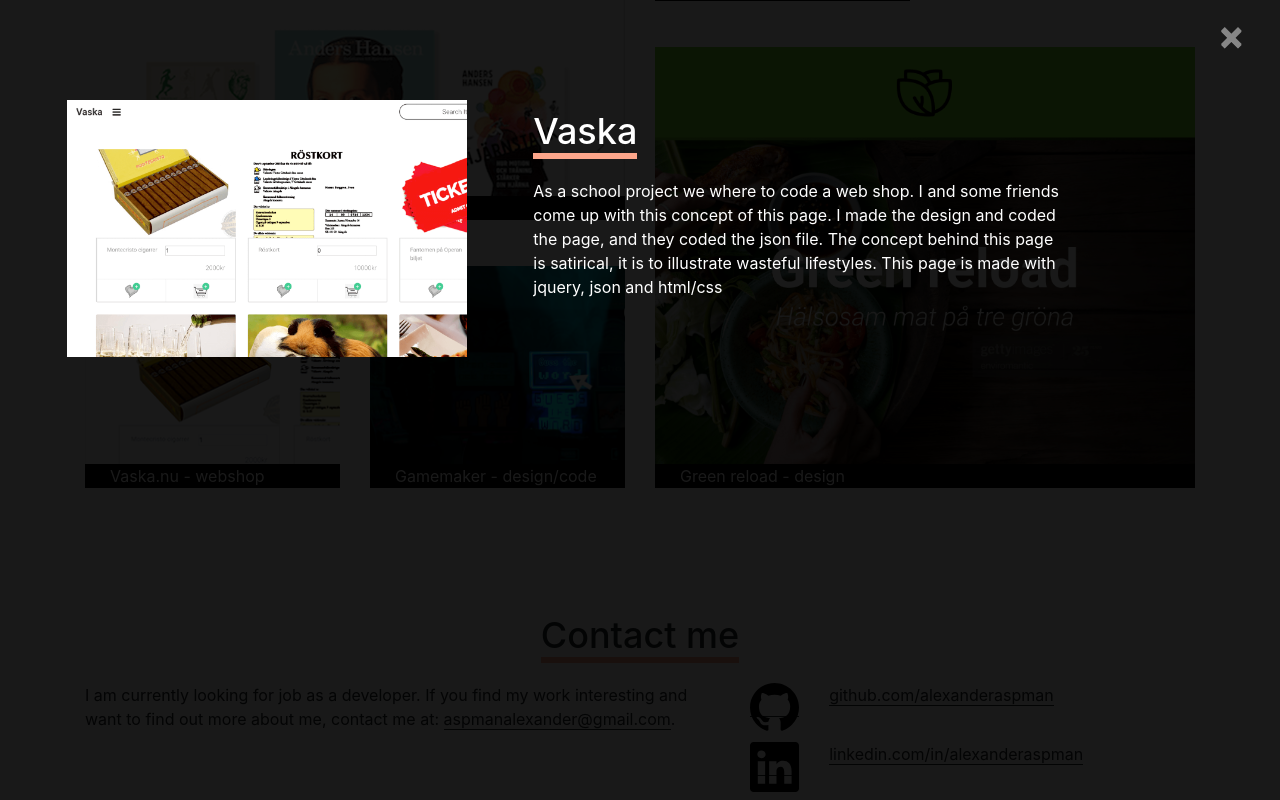
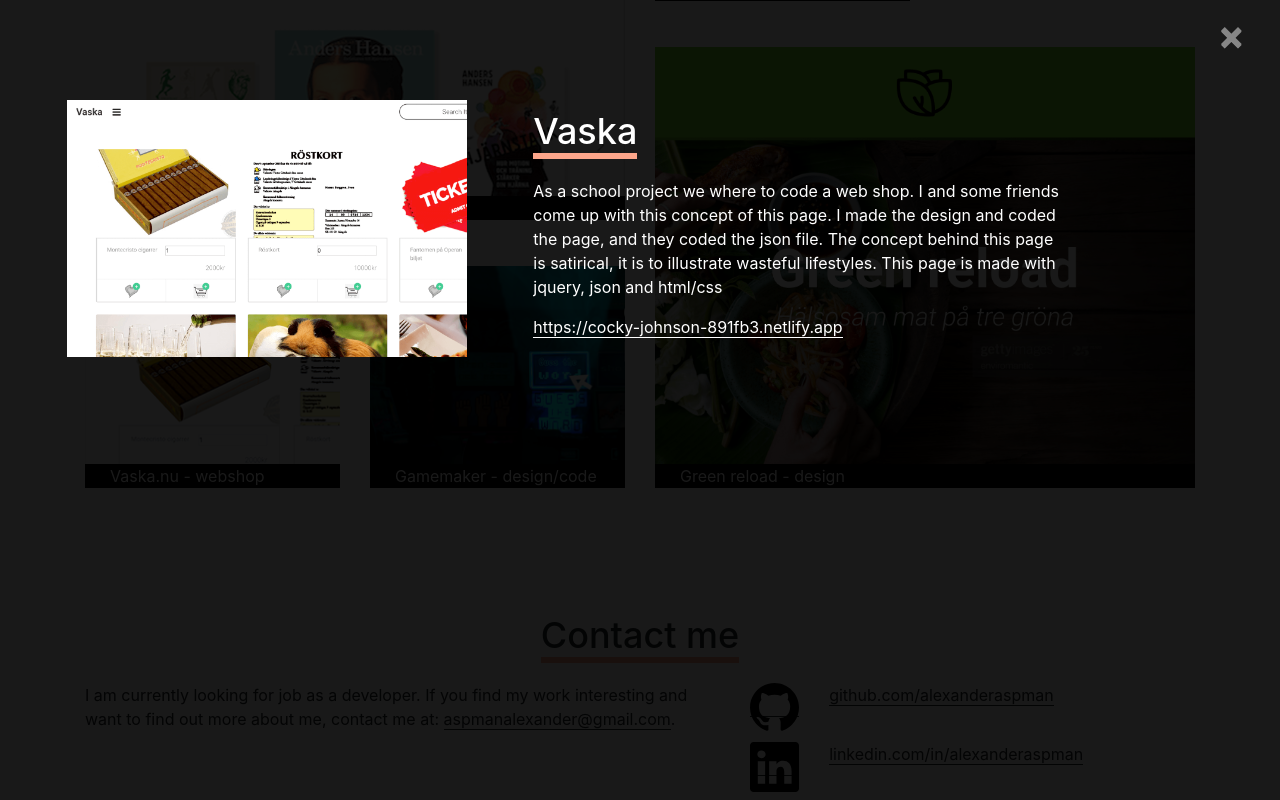
Before and after one commit to alexanderaspman/portfolioenavfler, a React (Create React App) app: page / in a window 1280 px wide. Both pictures are taken after a click on the element "Vaska.nu - webshop". Shown: the part 1057-1857 px from the top of the page. Built offline with nearby package versions, Linux system fonts and the light colour scheme.

Commit message:
link vaska

```diff
--- a/src/components/portfolio.js
+++ b/src/components/portfolio.js
@@ -35,6 +35,7 @@ const [Iimage, setIImage] = useState({});
          <div className="col-lg-6 captions">
              <h2>{imageTitle}</h2>
                <p>{imageCaption}</p>
+        <a href={ILink}>{ILink}</a>
             </div>
 
 
@@ -64,6 +65,7 @@ const vaskaLink = () =>{
     setImageCaption(imageCaptions.vaska,{vaskaLink});
     setIImage(vaska);
     setImageTitle('Vaska')
+    setILink("https://cocky-johnson-891fb3.netlify.app")
 
     return(imageCaption, Iimage,imageTitle)
   }
@@ -104,6 +106,7 @@ const vaskaLink = () =>{
 
   const [imageCaption ,setImageCaption] = useState()
   const [imageTitle ,setImageTitle] = useState()
+  const [ILink ,setILink] = useState()
 
   return (
     <section className="portfolio">
```
